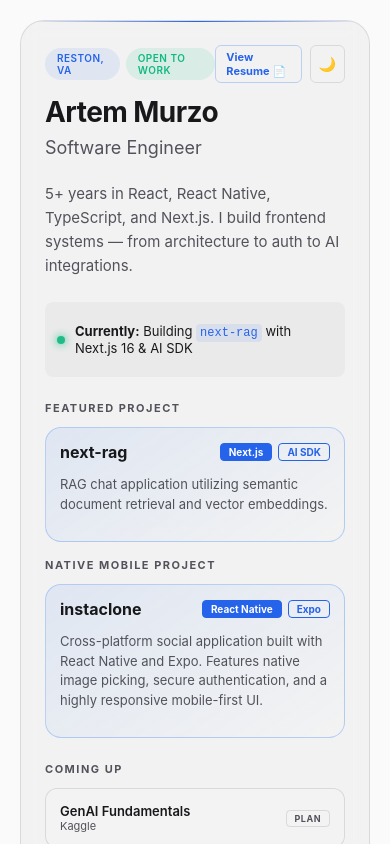
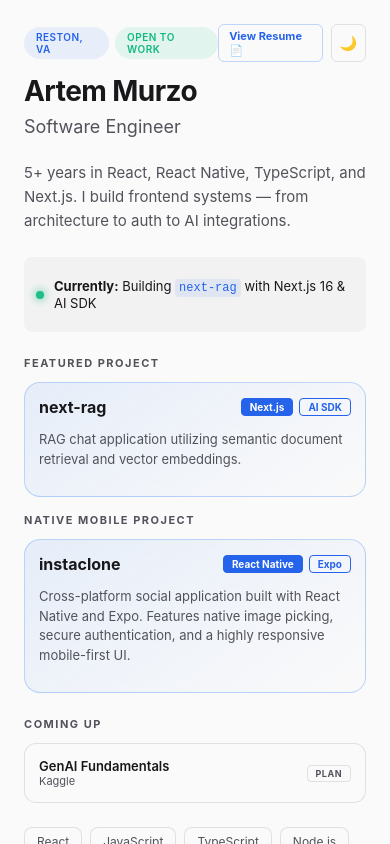
Before and after one commit to earthddx/personal, a React (Vite) app: page / in a window 390 px wide. Shown: the top 844 px of the page. Built offline with nearby package versions, Linux system fonts and the light colour scheme.

Commit message:
simplified styles for mobile

```diff
--- a/src/App.css
+++ b/src/App.css
@@ -61,6 +61,11 @@ body {
   padding: 20px;
   min-height: 100%;
 
+  @media (max-width: 480px) {
+    padding: 0;
+    background: var(--bg);
+  }
+
   .card {
     max-width: 540px;
     width: 100%;
@@ -73,6 +78,14 @@ body {
     position: relative;
     overflow: hidden;
     box-shadow: inset 0 0 0 1px rgba(255, 255, 255, 0.05);
+
+    @media (max-width: 480px) {
+      border: none;
+      border-radius: 0;
+      box-shadow: none;
+      backdrop-filter: none;
+      background: transparent;
+    }
   }
 
   .card::before {
@@ -84,6 +97,10 @@ body {
     height: 1px;
     background: linear-gradient(90deg, transparent, var(--accent), transparent);
     z-index: 1;
+
+    @media (max-width: 480px) {
+      display: none;
+    }
   }
 
   .card:hover {
```
